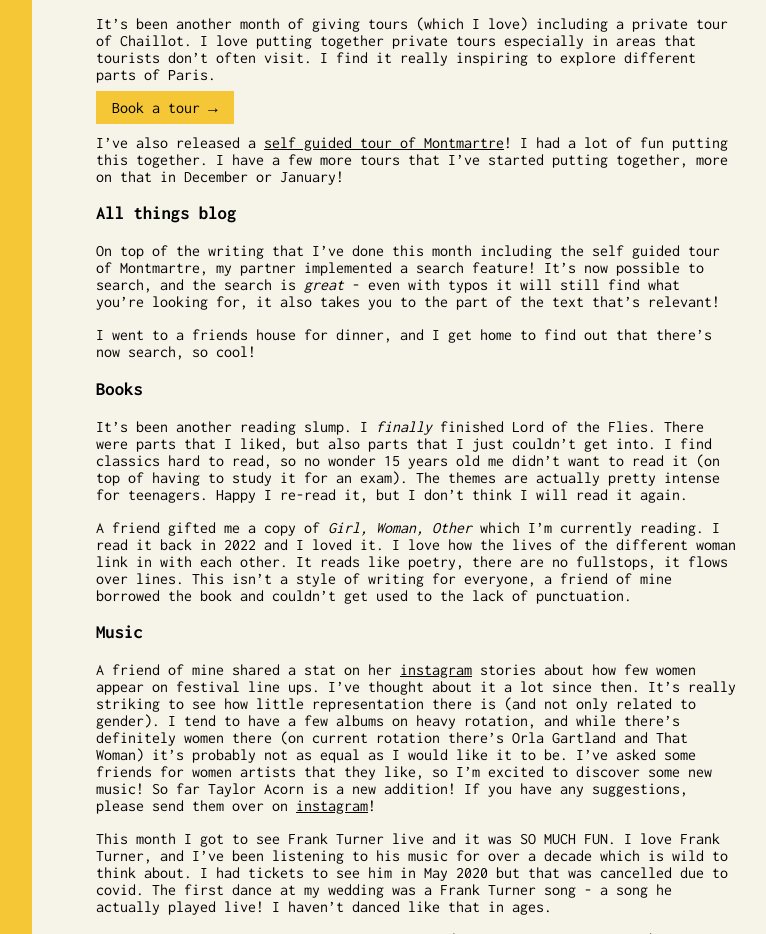
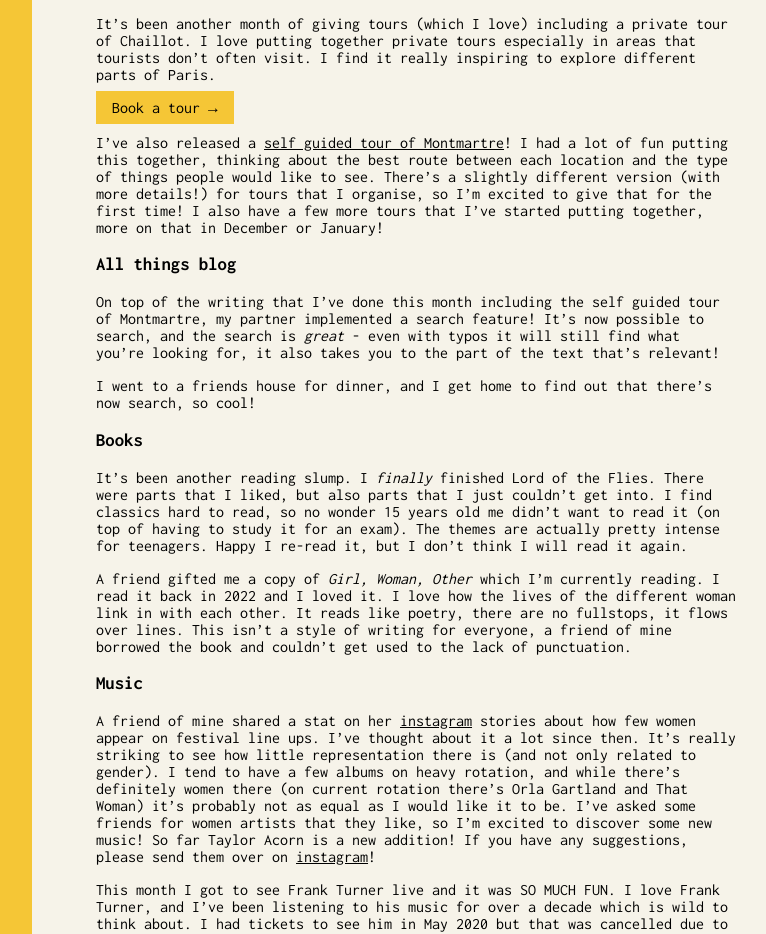
Before and after one commit to abisummers/abisummers.github.io, an Astro site: page /articles/monthly-review/november-2024 in a window 1280 px wide. Shown: the part 1540-2474 px from the top of the page, without its empty margins (224-990 px from the left). Built offline with nearby package versions, Linux system fonts and the light colour scheme; Astro itself is replaced by a stand-in of ours; a web font is replaced by a local one.

Commit message:
montmatre private tour

```diff
--- a/src/content/monthly-review/november-2024.md
+++ b/src/content/monthly-review/november-2024.md
@@ -39,7 +39,7 @@ It's been another month of giving tours (which I love) including a private tour
 <a  class="cta" href="mailto:contact@abisummers.com?subject=privatised%20Paris%20tour!&body=Hi%2C%20I'm%20interested%20in%20booking%20a%20private%20tour%20with%20you!" >
       Book a tour</a>
 
-I've also released a [self guided tour of Montmartre](/articles/guide/montmartre/)! I had a lot of fun putting this together. I have a few more tours that I've started putting together, more on that in December or January!
+I've also released a [self guided tour of Montmartre](/articles/guide/montmartre/)! I had a lot of fun putting this together, thinking about the best route between each location and the type of things people would like to see. There's a slightly different version (with more details!) for tours that I organise, so I'm excited to give that for the first time! I also have a few more tours that I've started putting together, more on that in December or January!
 
 ### All things blog
 
```
